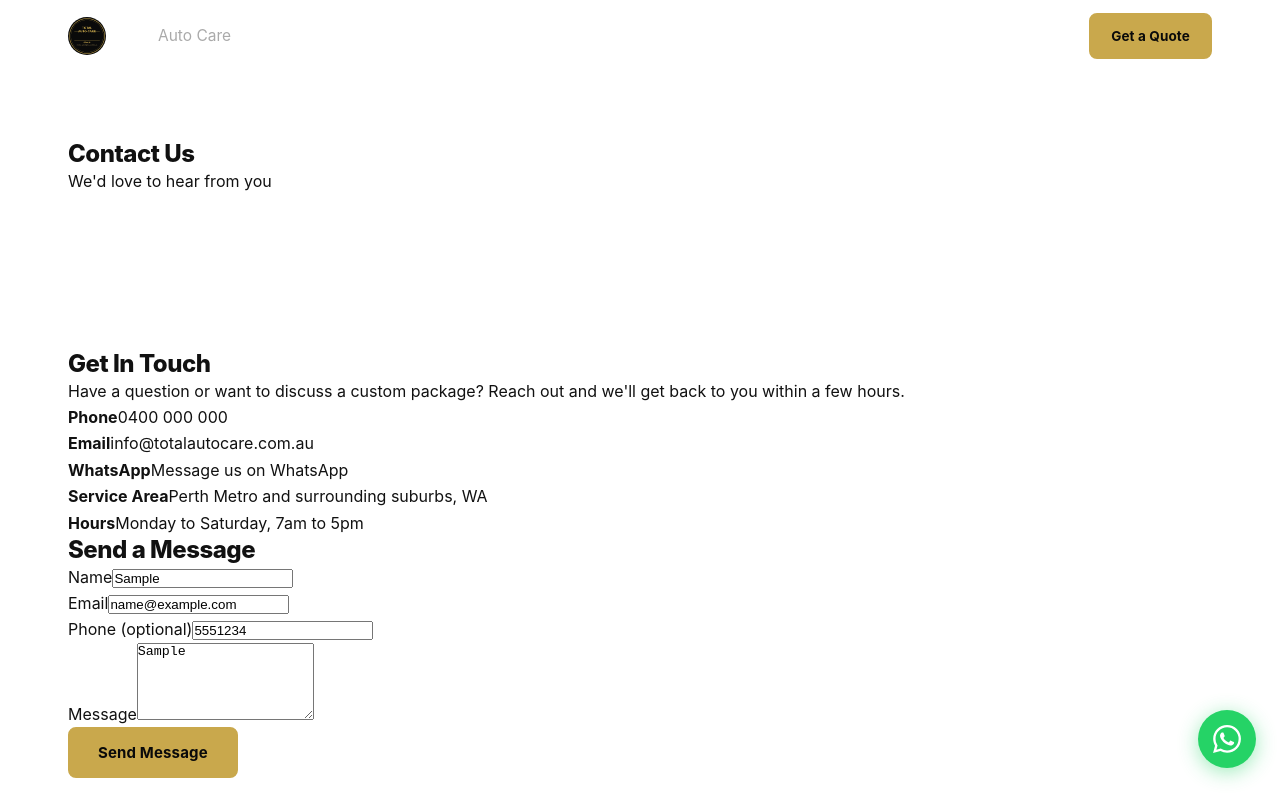
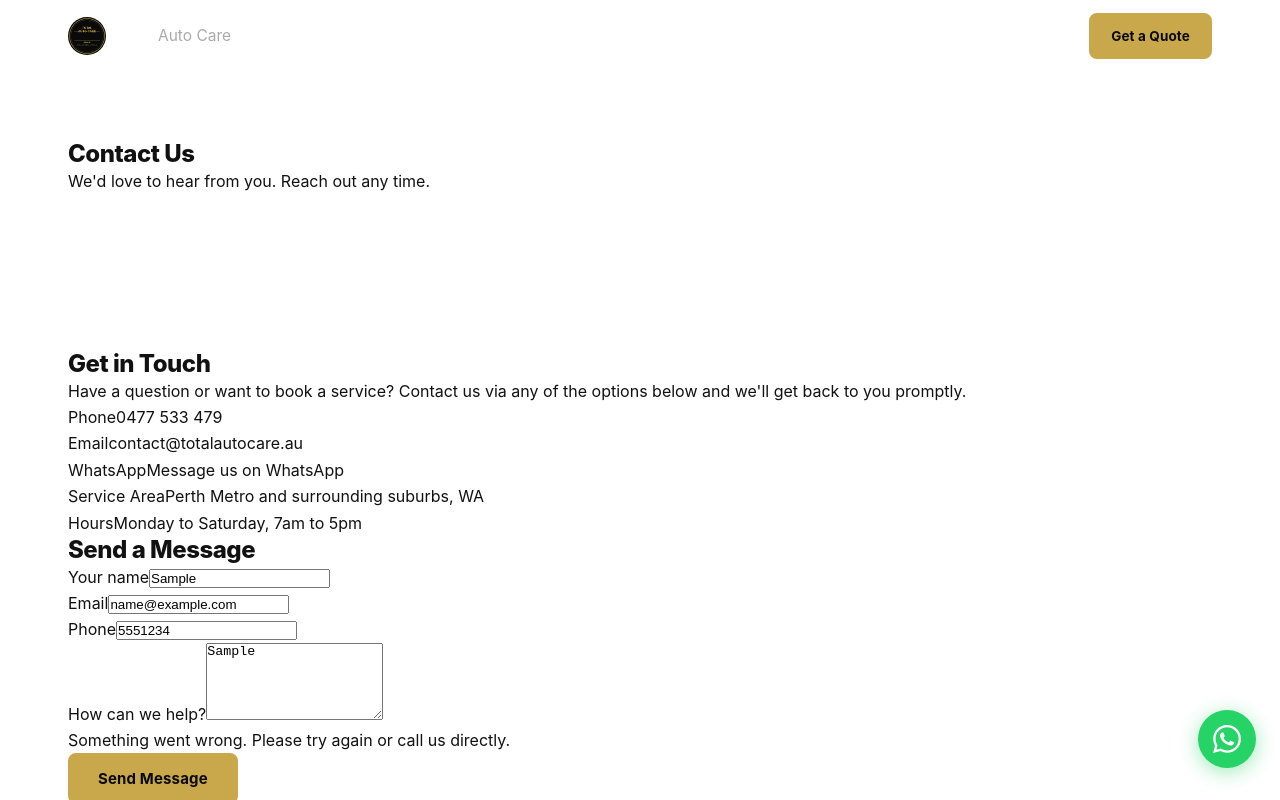
Before and after one commit to metalscratch/total-auto-care-site, a React (Create React App) app: page /contact in a window 1280 px wide. Both pictures are taken after typing "Sample", "name@example.com", "5551234", "Sample" into the empty fields and a click on the button "Send Message". Shown: the top 800 px of the page. Built offline with nearby package versions, Linux system fonts and the light colour scheme.

Commit message:
Update ContactPage.jsx

```diff
--- a/src/pages/ContactPage.jsx
+++ b/src/pages/ContactPage.jsx
@@ -1,124 +1,102 @@
-import React, { useState } from 'react';
-import './PageHero.css';
+import { useState } from 'react';
+import { Link } from 'react-router-dom';
 
 export default function ContactPage() {
   const [form, setForm] = useState({ name: '', email: '', phone: '', message: '' });
-  const [sent, setSent] = useState(false);
-  const [sending, setSending] = useState(false);
+  const [status, setStatus] = useState('');
 
-  const update = (field, value) => setForm(f => ({ ...f, [field]: value }));
+  const update = (k, v) => setForm(f => ({ ...f, [k]: v }));
 
   const handleSubmit = async (e) => {
     e.preventDefault();
-    setSending(true);
+    setStatus('sending');
     try {
       const res = await fetch('https://formspree.io/f/YOUR_FORM_ID', {
         method: 'POST',
         headers: { 'Content-Type': 'application/json', Accept: 'application/json' },
-        body: JSON.stringify(form),
+        body: JSON.stringify({ ...form, _subject: 'Contact Form Enquiry' }),
       });
-      if (res.ok) setSent(true);
+      setStatus(res.ok ? 'sent' : 'error');
     } catch {
-      // fail silently, user can call instead
-    } finally {
-      setSending(false);
+      setStatus('error');
     }
   };
 
   return (
-    <main>
+    <div className="contact-page">
       <section className="page-hero">
         <div className="container">
           <h1>Contact Us</h1>
-          <p>We'd love to hear from you</p>
+          <p>We'd love to hear from you. Reach out any time.</p>
         </div>
       </section>
 
       <section className="section">
-        <div className="container">
-          <div className="contact-grid">
+        <div className="container contact-grid">
+
           <div className="contact-info">
-              <h2>Get In Touch</h2>
-              <p>Have a question or want to discuss a custom package? Reach out and we'll get back to you within a few hours.</p>
+            <h2>Get in Touch</h2>
+            <p>Have a question or want to book a service? Contact us via any of the options below and we'll get back to you promptly.</p>
 
+            <div className="contact-details">
               <div className="contact-detail">
-                <strong>Phone</strong>
-                <a href="tel:0400000000">0400 000 000</a>
+                <span className="contact-label">Phone</span>
+                <a href="tel:+61477533479">0477 533 479</a>
               </div>
               <div className="contact-detail">
-                <strong>Email</strong>
-                <a href="mailto:info@totalautocare.com.au">info@totalautocare.com.au</a>
+                <span className="contact-label">Email</span>
+                <a href="mailto:contact@totalautocare.au">contact@totalautocare.au</a>
               </div>
               <div className="contact-detail">
-                <strong>WhatsApp</strong>
-                <a href="https://wa.me/61400000000" target="_blank" rel="noopener noreferrer">Message us on WhatsApp</a>
+                <span className="contact-label">WhatsApp</span>
+                <a href="https://wa.me/61477533479?text=Hi" target="_blank" rel="noreferrer">Message us on WhatsApp</a>
               </div>
               <div className="contact-detail">
-                <strong>Service Area</strong>
+                <span className="contact-label">Service Area</span>
                 <span>Perth Metro and surrounding suburbs, WA</span>
               </div>
               <div className="contact-detail">
-                <strong>Hours</strong>
+                <span className="contact-label">Hours</span>
                 <span>Monday to Saturday, 7am to 5pm</span>
+              </div>
             </div>
           </div>
 
           <div className="contact-form-wrap">
             <h2>Send a Message</h2>
-              {sent ? (
-                <div className="contact-success">
+            {status === 'sent' ? (
+              <div className="form-success">
                 <p>Thanks! We'll be in touch shortly.</p>
+                <Link to="/booking" className="btn btn-gold">Book a Service</Link>
               </div>
             ) : (
-                <form className="contact-form" onSubmit={handleSubmit}>
-                  <div className="form-field">
-                    <label>Name</label>
-                    <input
-                      type="text"
-                      required
-                      value={form.name}
-                      onChange={e => update('name', e.target.value)}
-                      placeholder="Your name"
-                    />
+              <form onSubmit={handleSubmit} className="contact-form">
+                <div className="form-group">
+                  <label>Your name</label>
+                  <input type="text" placeholder="Your name" value={form.name} onChange={e => update('name', e.target.value)} required />
                 </div>
-                  <div className="form-field">
+                <div className="form-group">
                   <label>Email</label>
-                    <input
-                      type="email"
-                      required
-                      value={form.email}
-                      onChange={e => update('email', e.target.value)}
-                      placeholder="you@email.com"
-                    />
+                  <input type="email" placeholder="you@email.com" value={form.email} onChange={e => update('email', e.target.value)} required />
                 </div>
-                  <div className="form-field">
-                    <label>Phone (optional)</label>
-                    <input
-                      type="tel"
-                      value={form.phone}
-                      onChange={e => update('phone', e.target.value)}
-                      placeholder="04xx xxx xxx"
-                    />
+                <div className="form-group">
+                  <label>Phone</label>
+                  <input type="tel" placeholder="04xx xxx xxx" value={form.phone} onChange={e => update('phone', e.target.value)} />
                 </div>
-                  <div className="form-field">
-                    <label>Message</label>
-                    <textarea
-                      required
-                      rows={5}
-                      value={form.message}
-                      onChange={e => update('message', e.target.value)}
-                      placeholder="How can we help?"
-                    />
+                <div className="form-group">
+                  <label>How can we help?</label>
+                  <textarea placeholder="How can we help?" rows={5} value={form.message} onChange={e => update('message', e.target.value)} required />
                 </div>
-                  <button type="submit" className="btn btn-gold" disabled={sending}>
-                    {sending ? 'Sending...' : 'Send Message'}
+                {status === 'error' && <p className="form-error">Something went wrong. Please try again or call us directly.</p>}
+                <button type="submit" className="btn btn-gold" disabled={status === 'sending'}>
+                  {status === 'sending' ? 'Sending...' : 'Send Message'}
                 </button>
               </form>
             )}
           </div>
-          </div>
+
         </div>
       </section>
-    </main>
+    </div>
   );
 }
```
Lines whose indentation alone changed are shown as unchanged.
